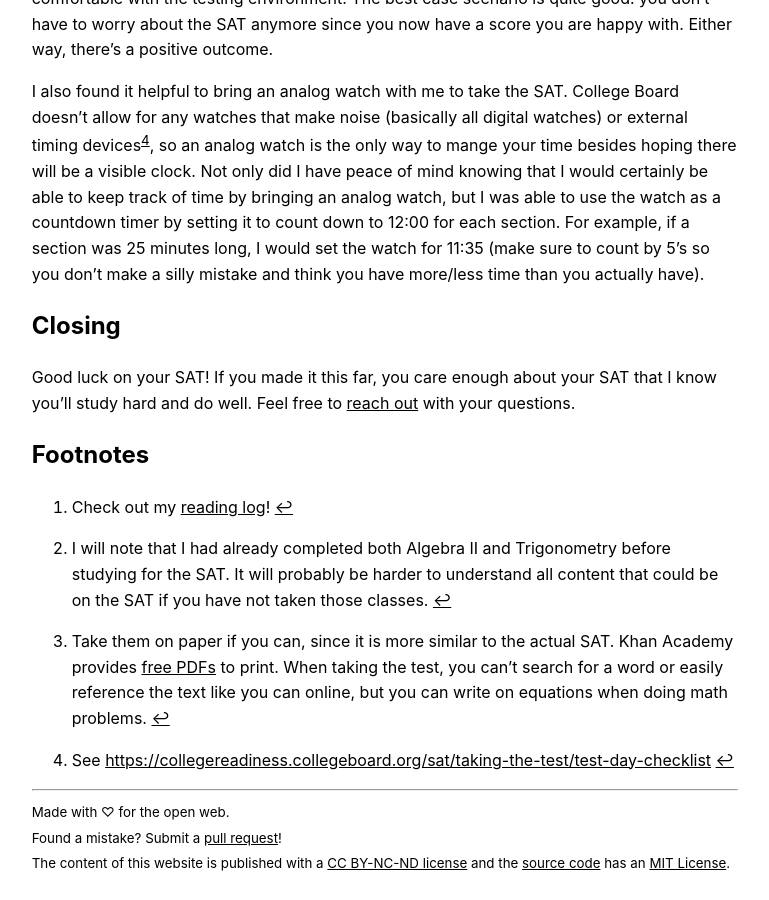
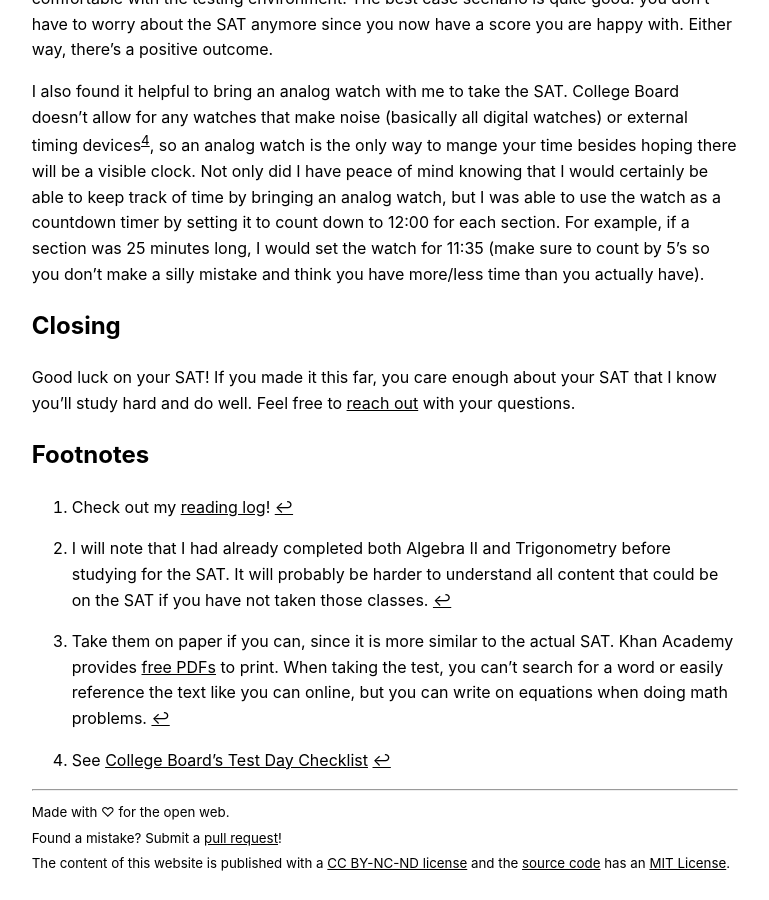
Before and after one commit to JonathanBuchh/buchh.org, a Jekyll site: the page built from _posts/2022-01-05-sat.md, in a window 1280 px wide and 900 px high, scrolled down 3034 px. Shown: the whole window, without its empty margins (255-1024 px from the left). Built offline with Jekyll 4.4.1, drawn with Linux system fonts in a browser that asks for light colours.

Commit message:
Use text instead of URL for footnote

```diff
--- a/_posts/2022-01-05-sat.md
+++ b/_posts/2022-01-05-sat.md
@@ -60,4 +60,4 @@ Good luck on your SAT! If you made it this far, you care enough about your SAT t
 [^1]: Check out my [reading log](/books)!
 [^2]: I will note that I had already completed both Algebra II and Trigonometry before studying for the SAT. It will probably be harder to understand all content that could be on the SAT if you have not taken those classes.
 [^3]: Take them on paper if you can, since it is more similar to the actual SAT. Khan Academy provides [free PDFs](https://www.khanacademy.org/test-prep/sat/full-length-sat-1/paper-sat-tests/a/full-length-sats-to-take-on-paper) to print. When taking the test, you can't search for a word or easily reference the text like you can online, but you can write on equations when doing math problems.
-[^4]: See [https://collegereadiness.collegeboard.org/sat/taking-the-test/test-day-checklist](https://collegereadiness.collegeboard.org/sat/taking-the-test/test-day-checklist)
+[^4]: See [College Board's Test Day Checklist](https://collegereadiness.collegeboard.org/sat/taking-the-test/test-day-checklist)
```
